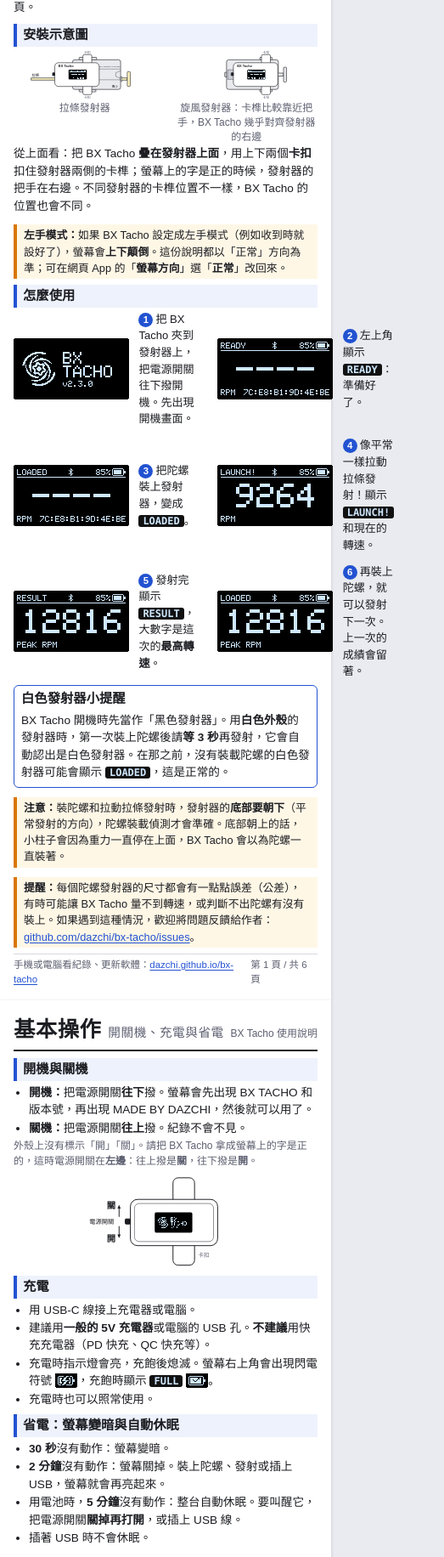
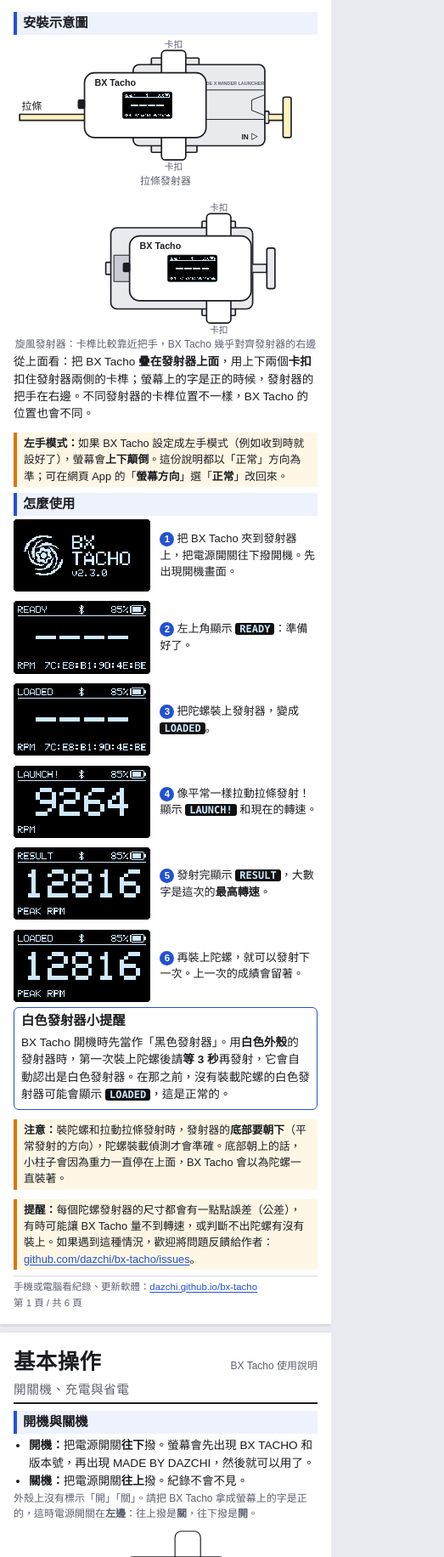
Before and after one commit to dazchi/bx-tacho, a plain HTML site: page docs/manual-zh-TW.html in a window 390 px wide. Shown: the part 168-2000 px from the top of the page at 85% size, 523 px wide, since content can reach past the window. Drawn offline with Linux system fonts and the light colour scheme.

Commit message:
Lay out the user manual in one column on phones

```diff
--- a/docs/manual-zh-TW.html
+++ b/docs/manual-zh-TW.html
@@ -79,7 +79,25 @@
   .note { color: var(--muted); font-size: 9pt; margin: 0 0 6px; }
   footer { margin-top: 6px; border-top: 1px solid var(--line); padding-top: 4px; color: var(--muted); font-size: 8.6pt; display: flex; justify-content: space-between; }
   @media screen { body { background: #e9ebf0; } .page { background: var(--paper); padding: 12mm; margin: 16px auto; box-shadow: 0 1px 4px rgba(0,0,0,.15); } }
-  @media screen and (max-width: 640px) { .cols { columns: 1; } .grid, .grid.four { grid-template-columns: repeat(2, 1fr); } .page { padding: 16px; margin: 0; } }
+  /* phones: one column, nothing wider than the screen (print and wide screens stay as above) */
+  @media screen and (max-width: 640px) {
+    .page, .page.fill { max-width: none; min-height: 0; display: block; padding: 16px; margin: 0 0 10px; }
+    header { flex-wrap: wrap; gap: 2px 8px; }
+    h1 small { display: block; margin: 2px 0 0; }
+    .cols { columns: 1; }
+    .grid, .grid.four { grid-template-columns: repeat(2, 1fr); gap: 4mm; }
+    .steps { grid-template-columns: 1fr; gap: 3mm; }
+    .st img { width: 45%; }
+    .mounts { grid-template-columns: 1fr; gap: 4mm; }
+    .mountsketch { width: 100%; }
+    .app, .upd { grid-template-columns: 1fr 1fr; gap: 4mm; }
+    .app > :first-child, .upd > :first-child { grid-column: 1 / -1; }
+    .appside { display: block; }
+    .qr { padding-top: 4mm; }
+    .sketch { width: 60%; }
+    .pinfig .pinsketch { width: 100%; max-width: 70mm; }
+    footer { flex-wrap: wrap; gap: 2px 8px; }
+  }
 </style>
 </head>
 <body>
```
